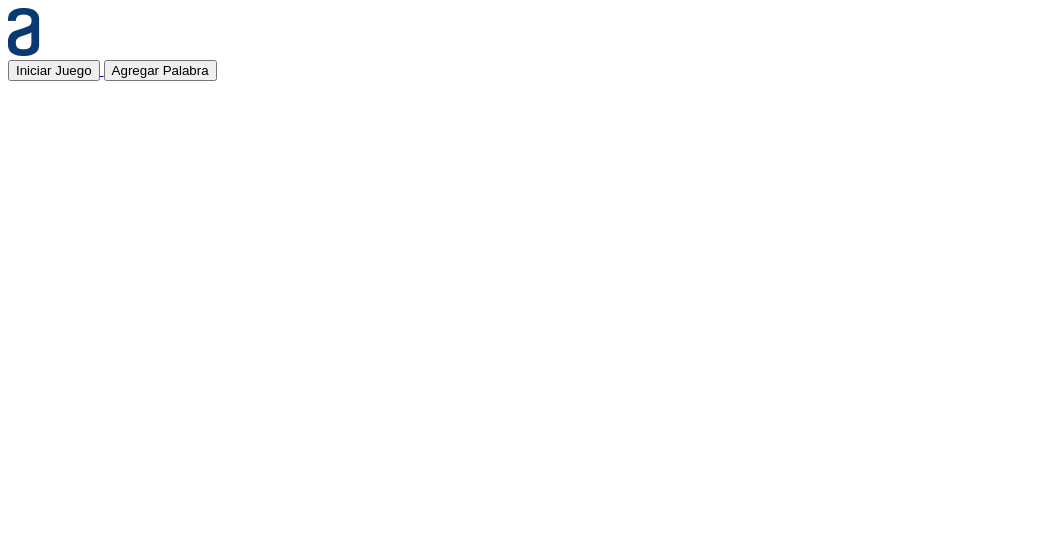
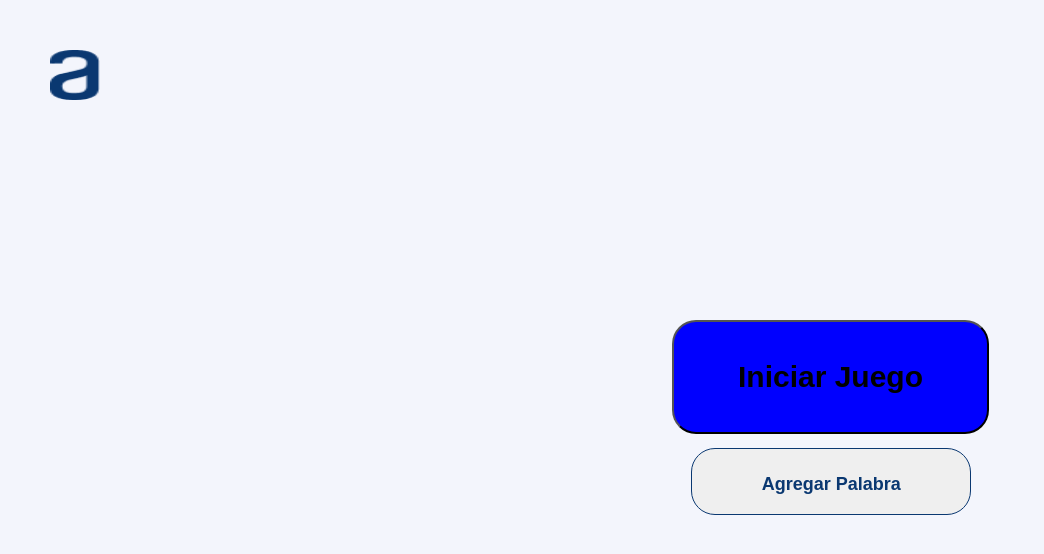
Before and after one commit to DifKiG/Challenge-Ahorcado, a plain HTML site: page index.html in a window 1280 px wide. Shown: the whole page, without its empty margins (0-1044 px from the left). Drawn offline with Linux system fonts and the light colour scheme; the site is published under a folder, as on GitHub Pages, so addresses that start at the root find nothing; files whose address does not match are found by name.

Commit message:
ubicacion de carpetas

```diff
--- a/CSS/reset.css
+++ /dev/null
@@ -1,48 +0,0 @@
-/* http://meyerweb.com/eric/tools/css/reset/
-   v2.0 | 20110126
-   License: none (public domain)
-*/
-
-html, body, div, span, applet, object, iframe,
-h1, h2, h3, h4, h5, h6, p, blockquote, pre,
-a, abbr, acronym, address, big, cite, code,
-del, dfn, em, img, ins, kbd, q, s, samp,
-small, strike, strong, sub, sup, tt, var,
-b, u, i, center,
-dl, dt, dd, ol, ul, li,
-fieldset, form, label, legend,
-table, caption, tbody, tfoot, thead, tr, th, td,
-article, aside, canvas, details, embed,
-figure, figcaption, footer, header, hgroup,
-menu, nav, output, ruby, section, summary,
-time, mark, audio, video {
-	margin: 0;
-	padding: 0;
-	border: 0;
-	font-size: 100%;
-	font: inherit;
-	vertical-align: baseline;
-}
-/* HTML5 display-role reset for older browsers */
-article, aside, details, figcaption, figure,
-footer, header, hgroup, menu, nav, section {
-	display: block;
-}
-body {
-	line-height: 1;
-}
-ol, ul {
-	list-style: none;
-}
-blockquote, q {
-	quotes: none;
-}
-blockquote:before, blockquote:after,
-q:before, q:after {
-	content: '';
-	content: none;
-}
-table {
-	border-collapse: collapse;
-	border-spacing: 0;
-}
--- a/index.html
+++ b/index.html
@@ -6,8 +6,8 @@
         <meta http-equiv="X-UA-Compatible" content="ie=edge">
         <title>Ahorcado</title>
         <link href="https://fonts.googleapis.com/css2?family=Inter:wght@100&display=swap" rel="stylesheet">
-        <link rel="stylesheet" href="/CSS/style.css">
-        <!--<link rel="stylesheet" href="/CSS/reset.css">-->
+        <link rel="stylesheet" href="./CSS/style.css">
+
     </head>
     <body>
         <img src="image/Vector.png" class="logo" alt="Logo alura">
```
Also changed, not shown: JS/Ahorcado.js (renamed from Ahorcado.js), JS/horca.js (renamed from horca.js).
